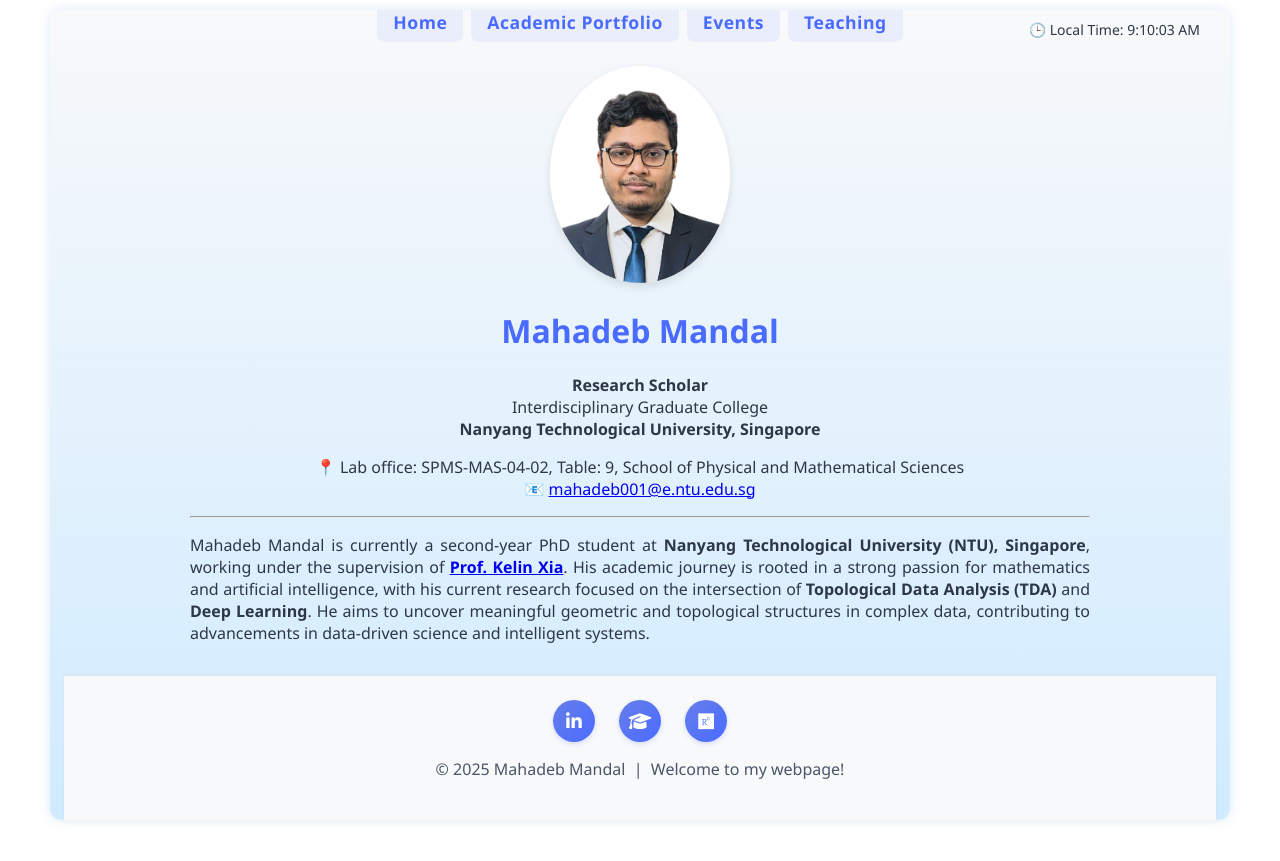
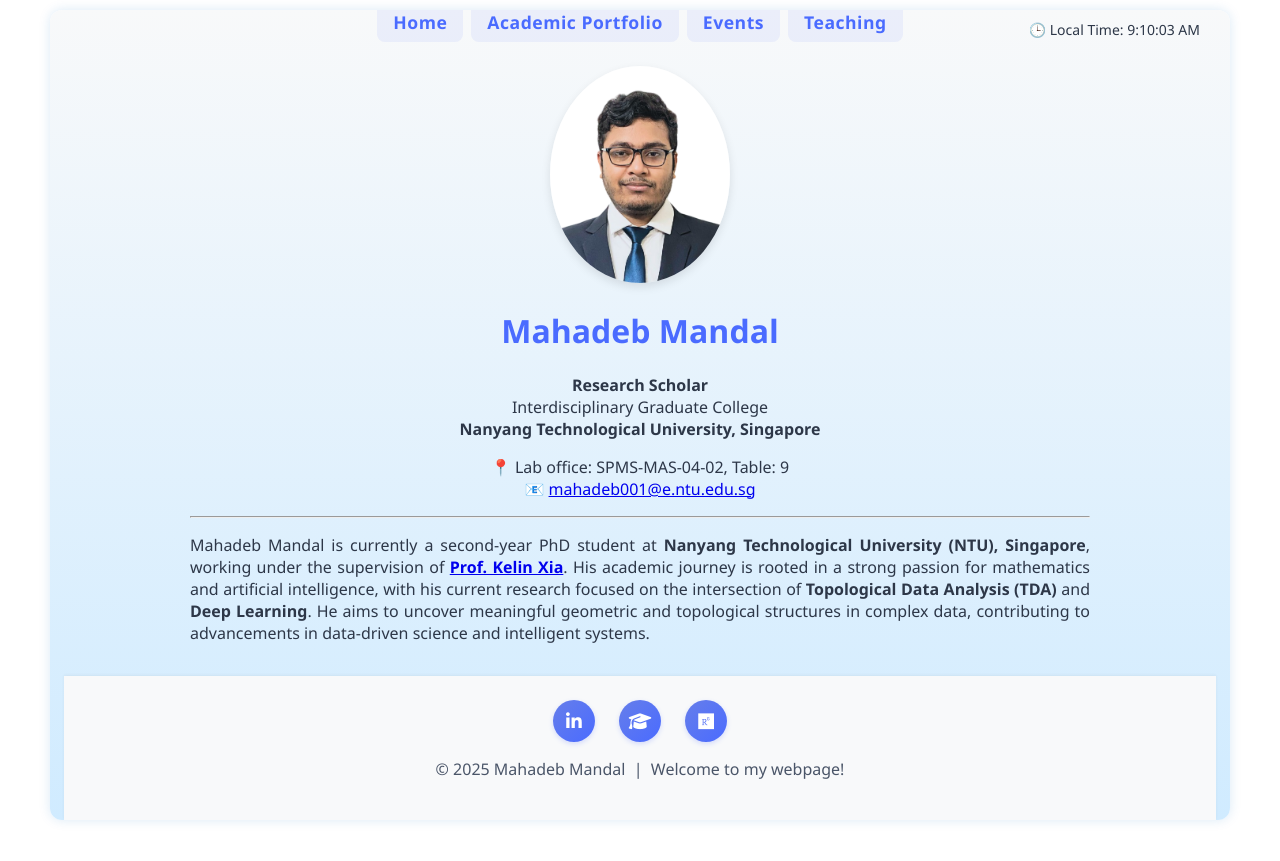
Before and after one commit to mahadeb-ai/mahadeb-ai.github.io, a Jekyll site: the page built from index.md, in a window 1280 px wide. Shown: the top 861 px of the page. Built offline with Jekyll 4.4.1, drawn with Linux system fonts in a browser that asks for light colours.

Commit message:
Update index.md

```diff
--- a/index.md
+++ b/index.md
@@ -28,7 +28,7 @@
   Interdisciplinary Graduate College<br>
   <strong>Nanyang Technological University, Singapore</strong></p>
   <p>
-    📍 Lab office: SPMS-MAS-04-02, Table: 9, School of Physical and Mathematical Sciences<br>
+    📍 Lab office: SPMS-MAS-04-02, Table: 9<br>
     📧 <a href="mailto:mahadeb001@e.ntu.edu.sg">mahadeb001@e.ntu.edu.sg</a>
   </p>
 </div>
```
